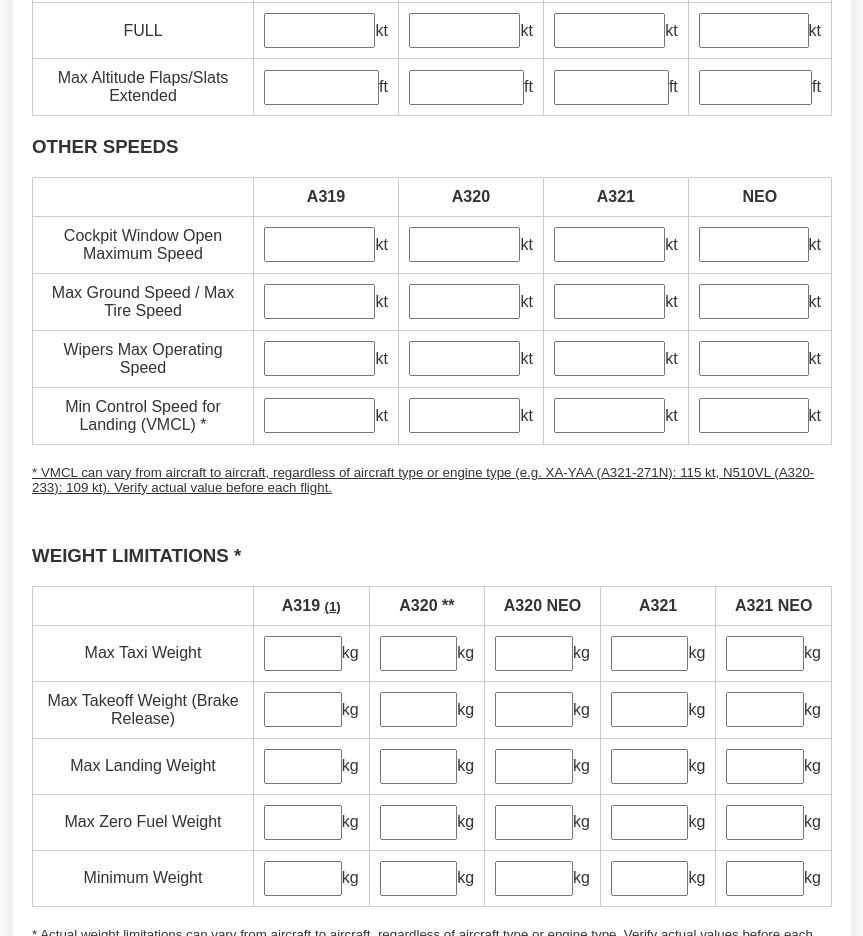
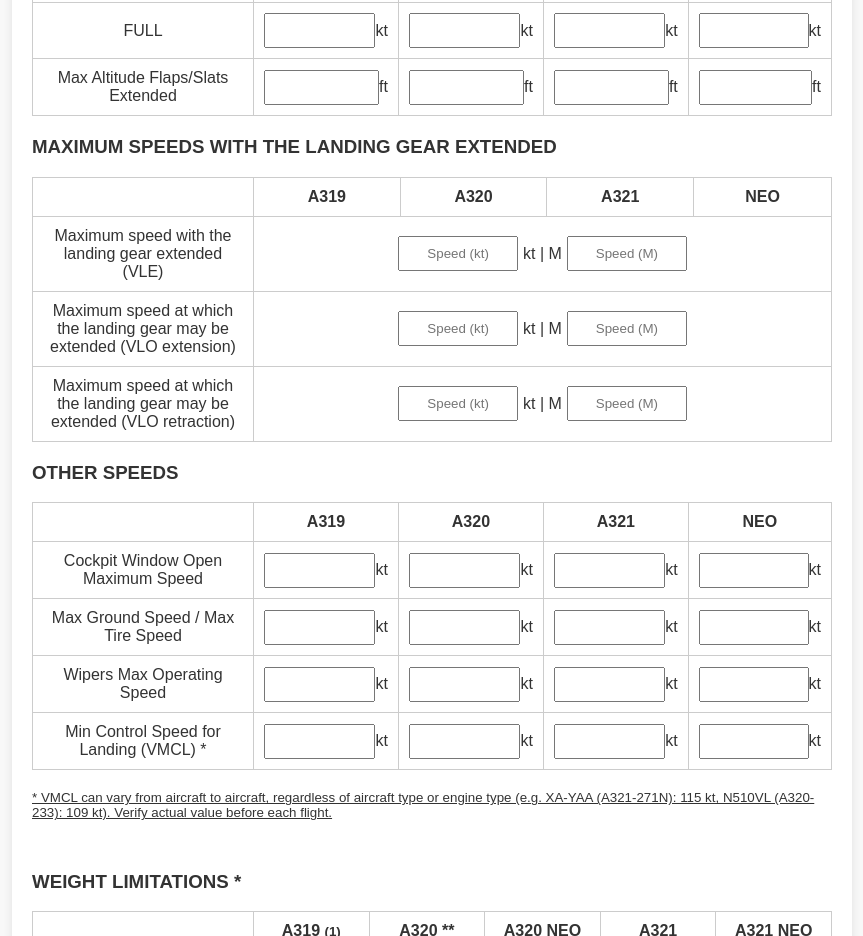
Before and after one commit to mexicoflies320/MexicoFlies320, a plain HTML site: page index.html in a window 1280 px wide. Shown: the part 1558-2494 px from the top of the page, without its empty margins (208-1071 px from the left). Drawn offline with Linux system fonts and the light colour scheme.

Commit message:
Update index.html

```diff
--- a/index.html
+++ b/index.html
@@ -204,6 +204,49 @@
                 </tr>
             </tbody>
         </table>
+
+        <h3>MAXIMUM SPEEDS WITH THE LANDING GEAR EXTENDED</h3>
+        <table>
+            <thead>
+                <tr>
+                    <th style="width: 200px;"></th>
+                    <th>A319</th>
+                    <th>A320</th>
+                    <th>A321</th>
+                    <th>NEO</th>
+                </tr>
+            </thead>
+            <tbody>
+                <tr>
+                    <td>Maximum speed with the landing gear extended (VLE)</td>
+                    <td colspan="4">
+                        <div class="input-container" id="minmax">
+                            <input type="number" id="VLEkt" placeholder="Speed (kt)" /> kt |
+                            M<input type="number" id="VLEM" placeholder="Speed (M)" />
+                        </div>
+                    </td>
+                </tr>
+                <tr>
+                    <td>Maximum speed at which the landing gear may be extended (VLO extension)</td>
+                    <td colspan="4">
+                        <div class="input-container" id="minmax">
+                            <input type="number" id="VLOExtkt" placeholder="Speed (kt)" /> kt |
+                            M<input type="number" id="VLOExtM" placeholder="Speed (M)" />
+                        </div>
+                    </td>
+                </tr>
+                <tr>
+                    <td>Maximum speed at which the landing gear may be extended (VLO retraction)</td>
+                    <td colspan="4">
+                        <div class="input-container" id="minmax">
+                            <input type="number" id="VLORetkt" placeholder="Speed (kt)" /> kt |
+                            M<input type="number" id="VLORetM" placeholder="Speed (M)" />
+                        </div>
+                    </td>
+                </tr>
+            </tbody>
+        </table>
+
 
       <h3>OTHER SPEEDS</h3>
       <table>
```
